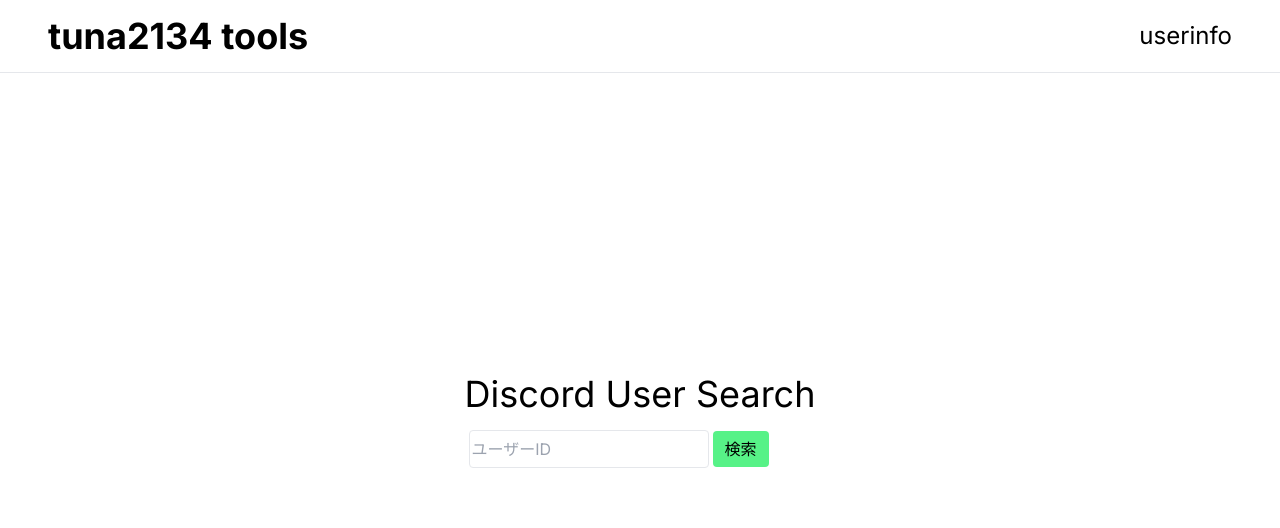
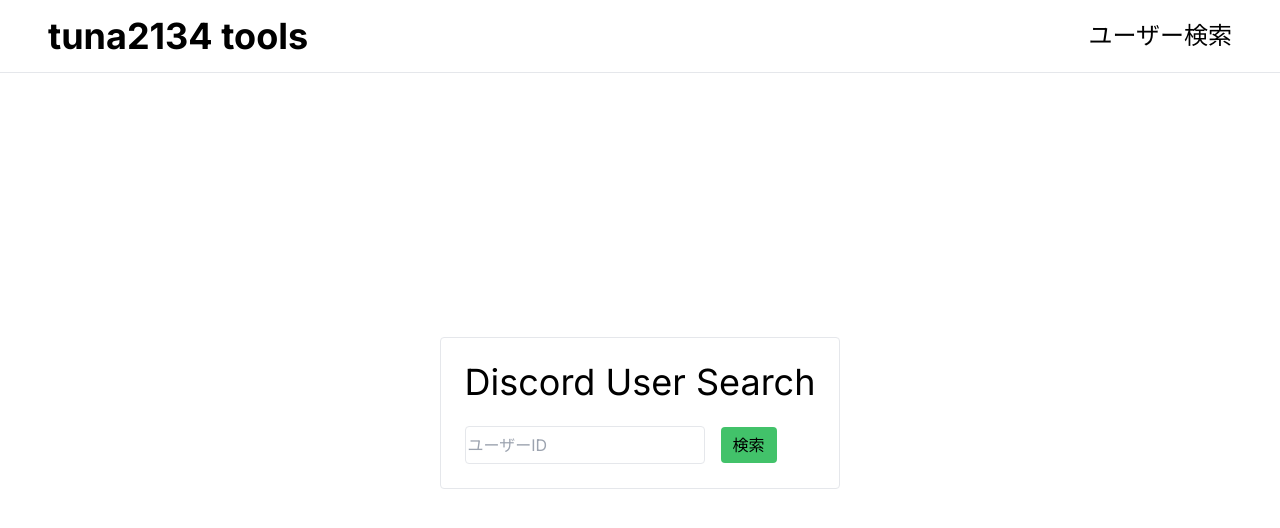
Before and after one commit to tuna2134/tools, a Next.js app: page /userinfo in a window 1280 px wide. Shown: the top 528 px of the page. Built offline with nearby package versions, Linux system fonts and the light colour scheme.

Commit message:
よいしょ

```diff
--- a/src/app/header.tsx
+++ b/src/app/header.tsx
@@ -9,7 +9,7 @@
       <nav className="content-center">
         <ul className="flex content-center">
           <li className="content-center">
-            <Link href="/userinfo" className="hover:text-[#5865F2] text-2xl">userinfo</Link>
+            <Link href="/userinfo" className="hover:text-[#5865F2] text-2xl">ユーザー検索</Link>
           </li>
         </ul>
       </nav>
--- a/src/app/userinfo/page.tsx
+++ b/src/app/userinfo/page.tsx
@@ -48,22 +48,23 @@
               </div>
               <br />
               <form onSubmit={resetSearch}>
-                <button className="bg-[#57F287] py-1.5 px-3 rounded">再検索</button>
+                <button className="bg-[#42c26a] hover:bg-[#57F287] py-1.5 px-3 rounded">再検索</button>
               </form>
             </div>
           </div>
         )
         : (
         <div className="flex items-center h-[75vh] box-border justify-center">
-          <div>
-            <h2 className="text-4xl py-4">Discord User Search</h2>
+          <div className="border p-6 rounded">
+            <h2 className="text-4xl">Discord User Search</h2>
+            <br />
             <form onSubmit={handleSubmit} className="">
               <input
-                className="border mx-1 px-0.5 py-1.5 outline-none rounded"
+                className="border px-0.5 py-1.5 outline-none rounded"
                 type="text" onChange={handleInputChange}
                 placeholder="ユーザーID"
               ></input>
-              <button className="bg-[#57F287] py-1.5 px-3 rounded">検索</button>
+              <button className="ml-4 bg-[#42c26a] hover:bg-[#57F287] py-1.5 px-3 rounded">検索</button>
             </form>
           </div>
         </div>
```
